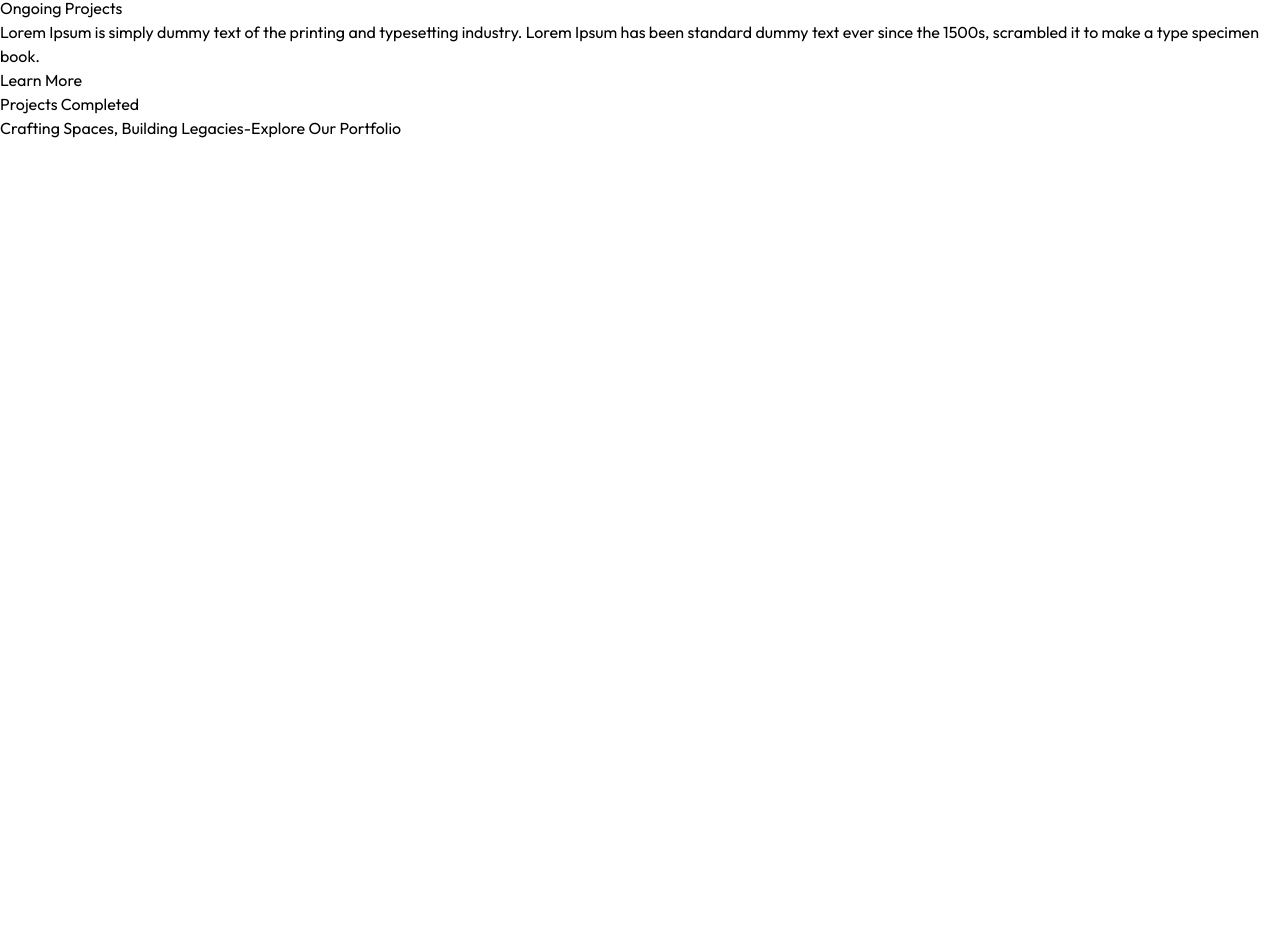
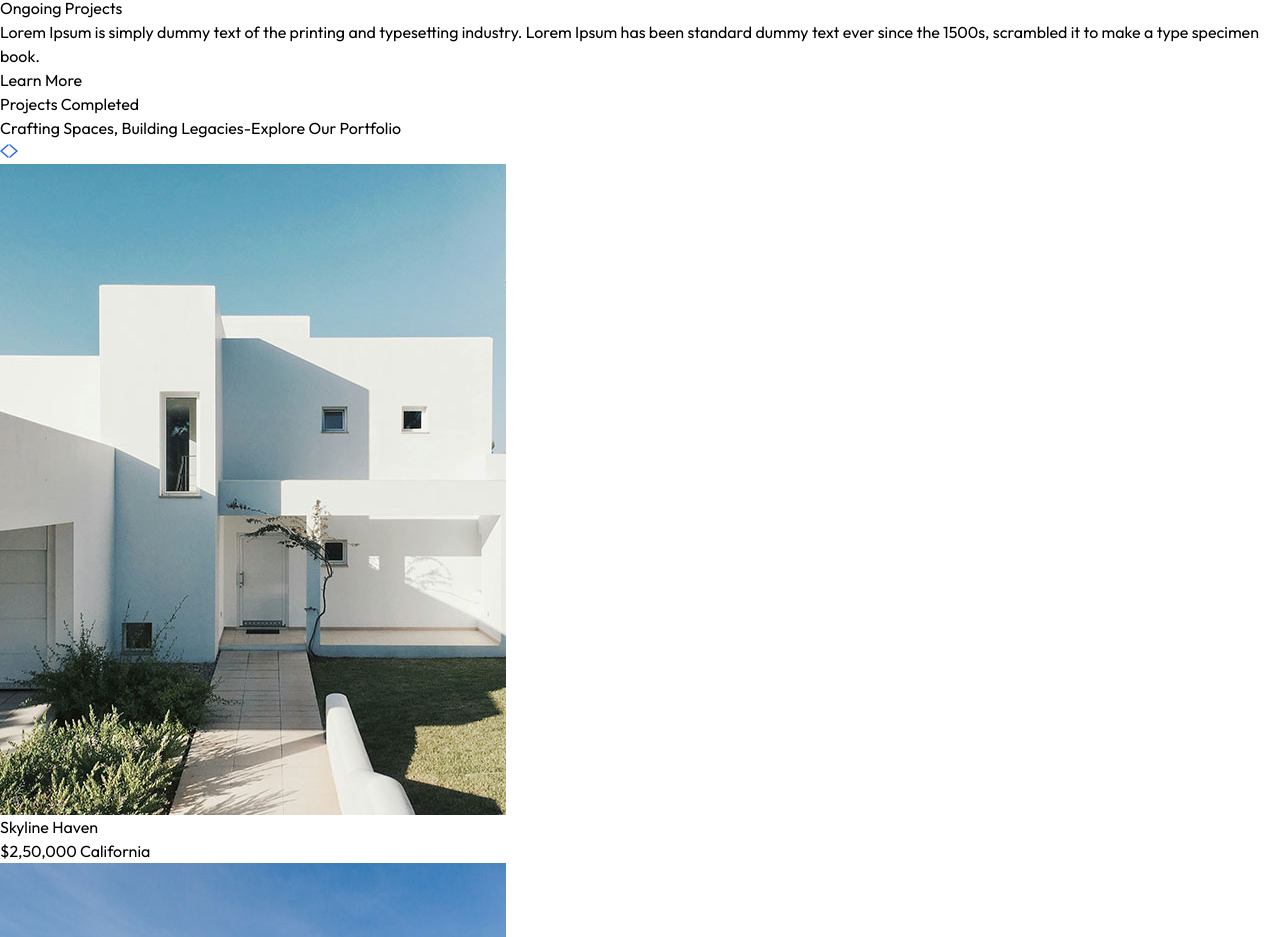
Before and after one commit to AshanMaduwantha/Real-Estate-Project, a React (Vite) app: page / in a window 1280 px wide. Shown: the part 1414-2351 px from the top of the page. Before the commit the page ends 1554 px from the top, so only its background shows below. Built offline with nearby package versions, Linux system fonts and the light colour scheme.

Commit message:
edit codes

```diff
--- a/src/Components/Projects.jsx
+++ b/src/Components/Projects.jsx
@@ -1,10 +1,45 @@
 import React from 'react'
+import {assets, projectsData} from '../assets/assets'
 
 function Projects() {
   return (
     <div className='container mx-auto py-4 pt-20 px-6 md:px-20 lg:px-32 my-20 w-full overflow-hidden' id='Projects'>
         <h1 className='text-center text-2xl sm:text-4xl font-bold mb-2'>Projects <span className='text-2xl sm:text-4xl font-bold mb-2'>Completed</span></h1>
         <p className='text-center text-gray-500 mb-8 max-w-80 mx-auto'>Crafting Spaces, Building Legacies-Explore Our Portfolio</p>
+
+        {/* slider buttons */}
+
+        <div className='flex justify-end items-center mb-8'>
+            <button className='p-3 bg-gray-200 rounded mr-2' aria-label='Previous Projects'>
+                <img src={assets.left_arrow} alt='Previous'/>
+            </button>
+            <button className='p-3 bg-gray-200 rounded mr-2' aria-label='Next Projects'>
+                <img src={assets.right_arrow} alt='Next'/>
+            </button>
+        </div>
+
+        {/* projects slider container*/}
+
+        <div className='overflow-hidden'>
+            <div className='flex gap-8 transition-transform duration-500 ease-in-out'>
+                {projectsData.map((project, index)=>(
+                    <div key={index} className='relative flex-shrink-0 w-full sm:w-1/4'>
+                        <img src={project.image} alt={project.title} className='w-full h-auto mb-14'/>
+                        <div className='absolute left-0 right-0 bottom-5 flex justify-center'>
+                            <div className='inline-block bg-white w-3/4 px-4 py-2 shadow-md'>
+                                <h2>
+                                    {project.title}
+                                </h2>
+                                <p className='text-gray-500 text-sm'>
+                                    {project.price} <span></span> {project.location}
+                                </p>
+                            </div>
+                        </div>
+                    </div>
+                ))}
+            </div>
+        </div>
+
     </div>
   )
 }
```
